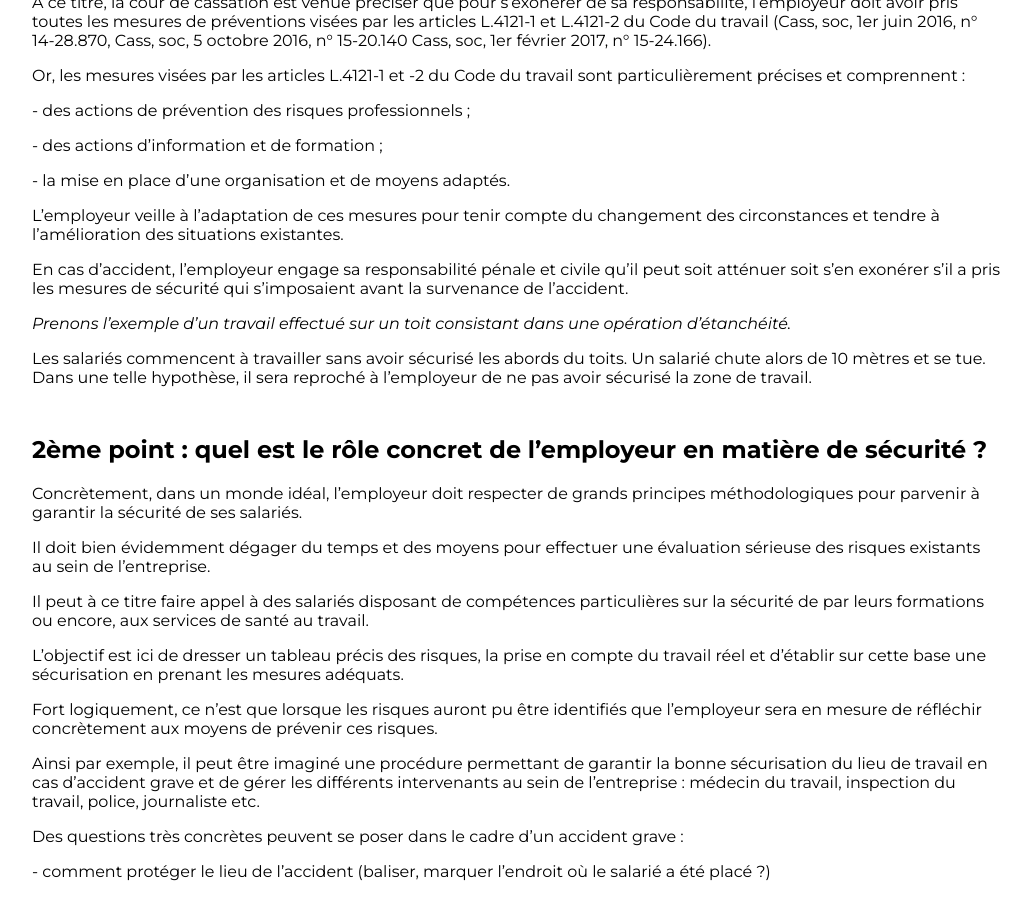
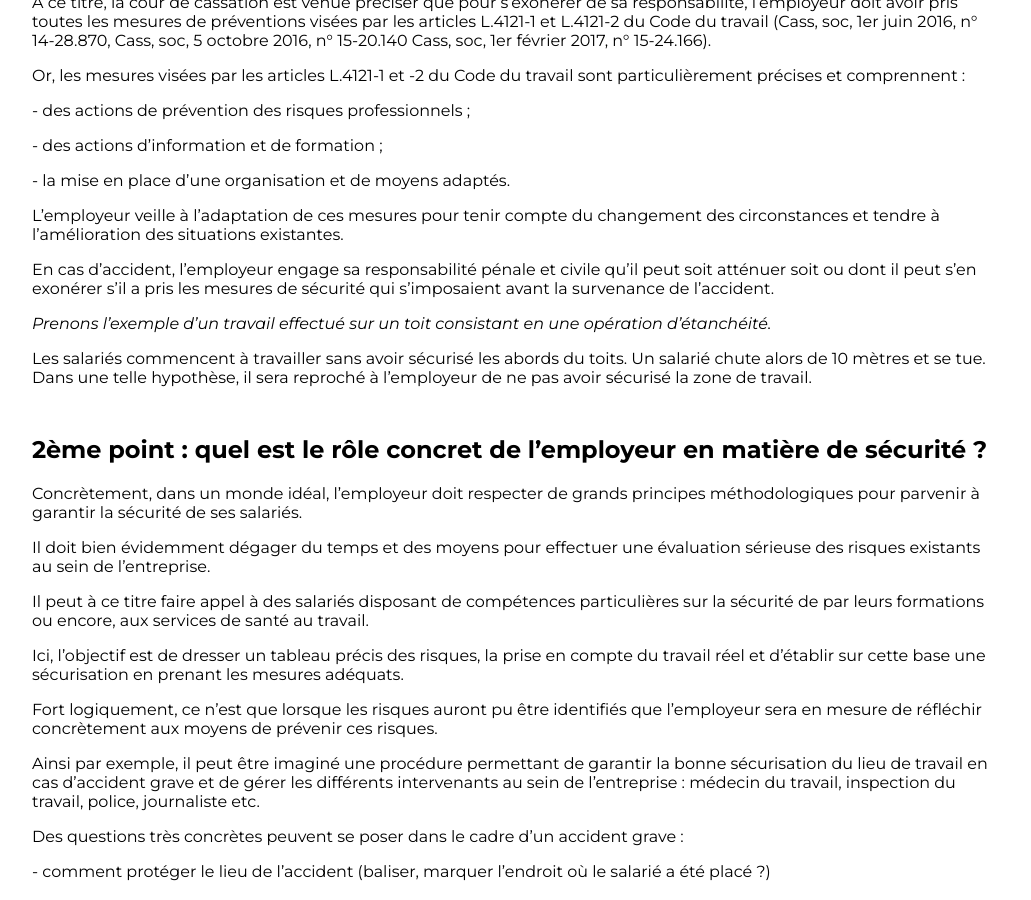
Before and after one commit to EmmanuelleN/hogo-avocats, a Jekyll site: the page built from _posts/2020-03-11-coronavirus-et-droit-de-retrait.md, in a window 1280 px wide and 900 px high, scrolled down 1432 px. Shown: the whole window, without its empty margins (123-1154 px from the left). Built offline with Jekyll 4.4.1, drawn with Linux system fonts in a browser that asks for light colours; nearby versions of some CDN libraries; some of the changed text lies outside the part shown.

Commit message:
Update from Forestry.io Sofiane Coly updated _posts/2020-03-11-coronavirus-et-droit-de-retrait.md

```diff
--- a/_posts/2020-03-11-coronavirus-et-droit-de-retrait.md
+++ b/_posts/2020-03-11-coronavirus-et-droit-de-retrait.md
@@ -38,9 +38,9 @@ Or, les mesures visées par les articles L.4121-1 et -2 du Code du travail sont
 
 L’employeur veille à l’adaptation de ces mesures pour tenir compte du changement des circonstances et tendre à l’amélioration des situations existantes.
 
-En cas d’accident, l’employeur engage sa responsabilité pénale et civile qu’il peut soit atténuer soit s'en exonérer s’il a pris les mesures de sécurité qui s’imposaient avant la survenance de l’accident.
+En cas d’accident, l’employeur engage sa responsabilité pénale et civile qu’il peut soit atténuer soit ou dont il peut s'en exonérer s’il a pris les mesures de sécurité qui s’imposaient avant la survenance de l’accident.
 
-_Prenons l'exemple d'un travail effectué sur un toit consistant dans une opération d'étanchéité._
+_Prenons l'exemple d'un travail effectué sur un toit consistant en une opération d'étanchéité._
 
 Les salariés commencent à travailler sans avoir sécurisé les abords du toits. Un salarié chute alors de 10 mètres et se tue. Dans une telle hypothèse, il sera reproché à l'employeur de ne pas avoir sécurisé la zone de travail.
 
@@ -52,7 +52,7 @@ Il doit bien évidemment dégager du temps et des moyens  pour effectuer une év
 
 Il peut à ce titre faire appel à des salariés disposant de compétences particulières sur la sécurité de par leurs formations ou encore, aux services de santé au travail.
 
-L'objectif est ici de dresser un tableau précis des risques, la prise en compte du travail réel et d'établir sur cette base une sécurisation en prenant les mesures adéquats.
+Ici, l'objectif est de dresser un tableau précis des risques, la prise en compte du travail réel et d'établir sur cette base une sécurisation en prenant les mesures adéquats.
 
 Fort logiquement, ce n'est que lorsque les risques auront pu être identifiés que l'employeur sera en mesure de réfléchir concrètement aux moyens de prévenir ces risques.
 
@@ -134,7 +134,7 @@ Cette information porte au minimum sur :
 
 \- les consignes et instructions de sécurité incendie et l'identité des personnes chargées d'organiser les secours.
 
-Il convient en tout état de cause d’associer la médecine du travail dans l’élaboration des actions de formation à la sécurité et la détermination du contenu de l’information
+Il convient, en tout état de cause, d’associer la médecine du travail dans l’élaboration des actions de formation à la sécurité et la détermination du contenu de l’information
 
 **Etape 4 : organiser les premiers secours**
 
```
Also changed, not shown: other parts of _posts/2020-03-11-coronavirus-et-droit-de-retrait.md (+2 -2 lines).
